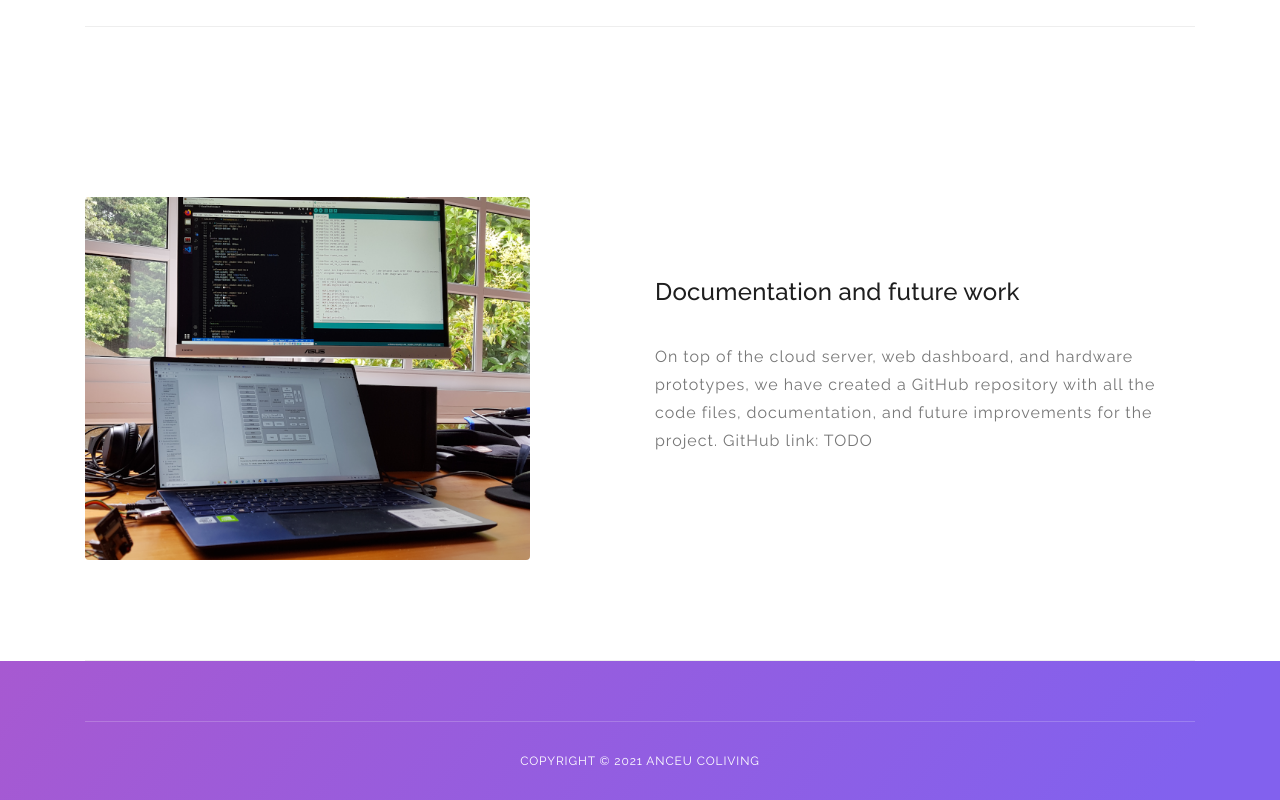
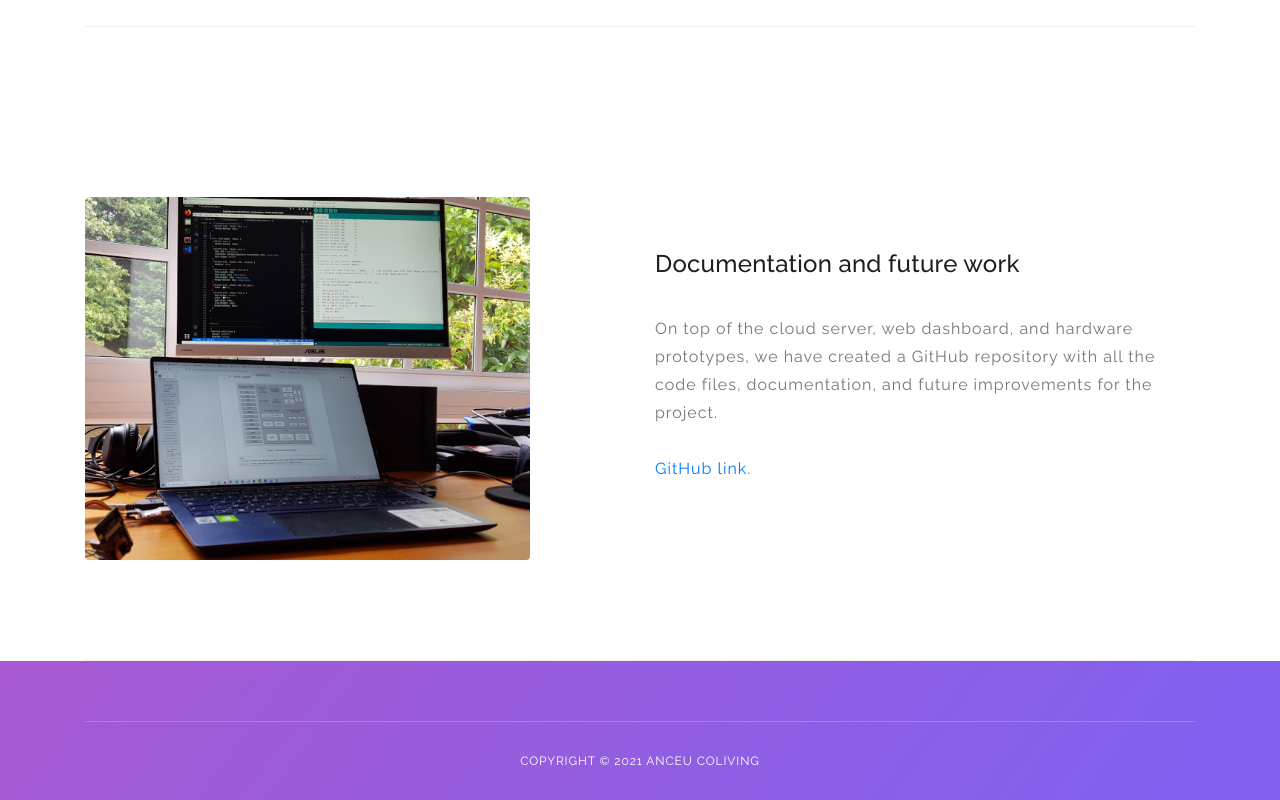
Before and after one commit to agustinjch/rural-makers, a plain HTML site: page index.html in a window 1280 px wide. Shown: the part 5361-6161 px from the top of the page. Drawn offline with Linux system fonts and the light colour scheme.

Commit message:
Add github link

```diff
--- a/index.html
+++ b/index.html
@@ -418,7 +418,8 @@ https://templatemo.com/tm-535-softy-pinko
                     </div>
                     <div class="left-text">
                         <p>On top of the cloud server, web dashboard, and hardware prototypes, we have created a GitHub repository with
-                            all the code files, documentation, and future improvements for the project. GitHub link: TODO
+                            all the code files, documentation, and future improvements for the project.
+                            <br/><br/><a href="https://github.com/agustinjch/rural-makers">GitHub link</a>.
                         </p>
                     </div>
                 </div>
```
